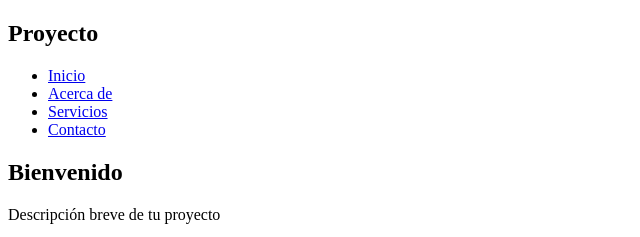
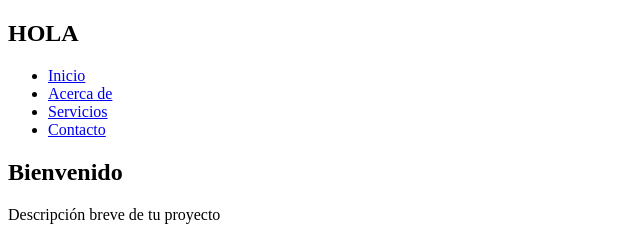
Before and after one commit to elzuze678-cloud/proyecto-git, a website: page index.html in a window 1280 px wide. Shown: the top 237 px of the page, 0-640 px from the left. Drawn offline with Linux system fonts and the light colour scheme.

Commit message:
Descripción de cambios

```diff
--- a/index.html
+++ b/index.html
@@ -17,7 +17,7 @@
     <header>
         <nav>
             <div class="logo">
-                <h1>Proyecto</h1>
+                <h1>HOLA</h1>
             </div>
             <ul class="nav-menu">
                 <li><a href="#inicio">Inicio</a></li>
```
